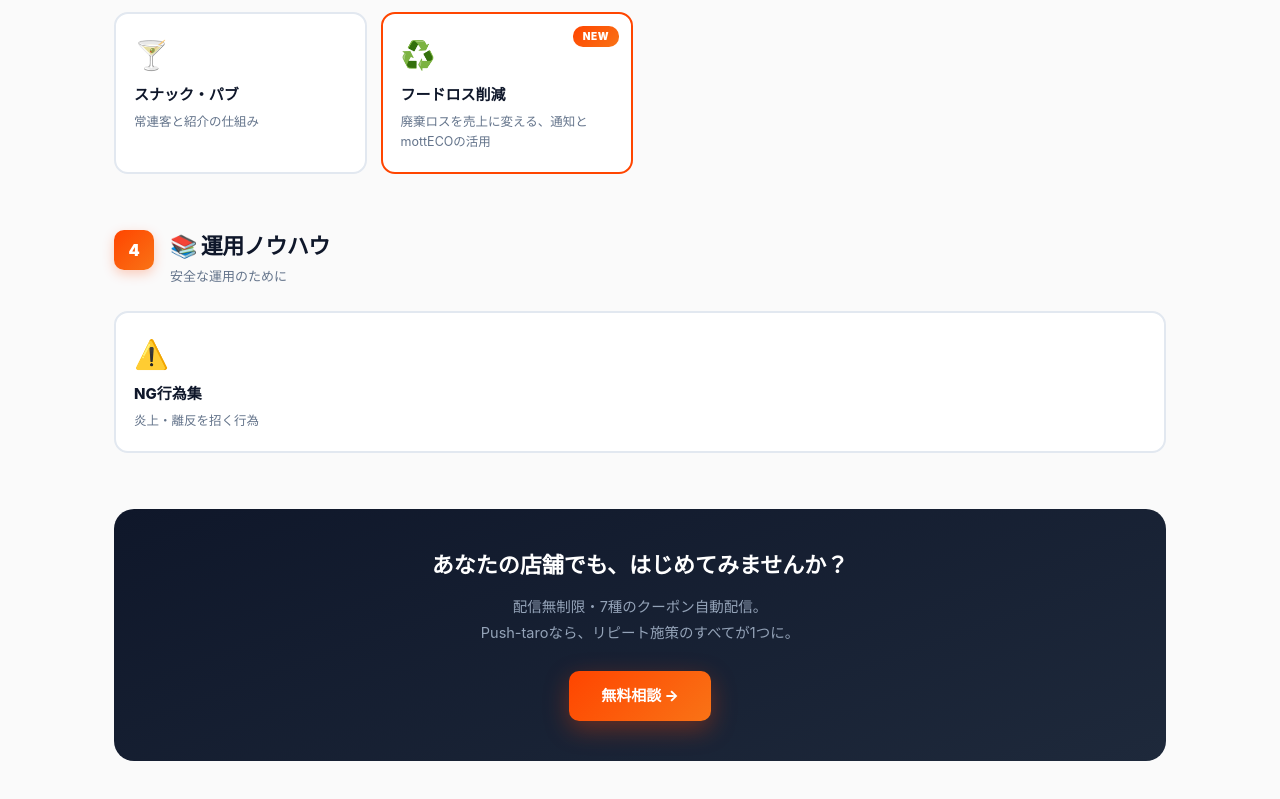
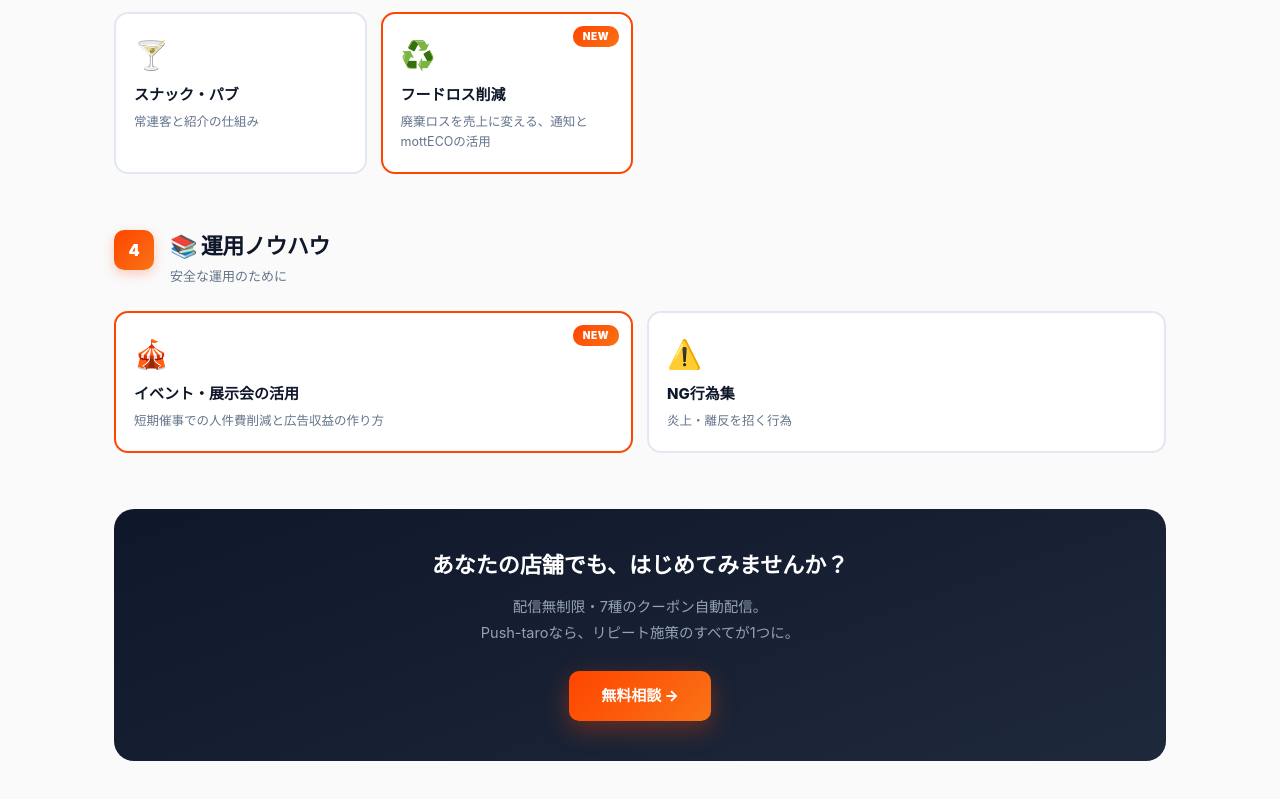
Before and after one commit to thellcishii-lang/push-taro, a Next.js app: page /guide in a window 1280 px wide. Shown: the part 1819-2618 px from the top of the page. Built offline with nearby package versions, Linux system fonts and the light colour scheme; no server answers.

Commit message:
Update GuideClient.tsx

```diff
--- a/app/guide/GuideClient.tsx
+++ b/app/guide/GuideClient.tsx
@@ -222,6 +222,12 @@ export default function GuideClient() {
             <div><h2>📚 運用ノウハウ</h2><p>安全な運用のために</p></div>
           </div>
           <div className="g-grid">
+            <Link href="/guide/event-marketing" className="g-card is-new">
+              <span className="g-card-new">NEW</span>
+              <span className="g-card-icon">🎪</span>
+              <h4>イベント・展示会の活用</h4>
+              <p>短期催事での人件費削減と広告収益の作り方</p>
+　　　　　　　　　　　　　　　　　　　　　　　　</Link>
             <Link href="/guide/ng-actions" className="g-card">
               <span className="g-card-icon">⚠️</span>
               <h4>NG行為集</h4>
```
